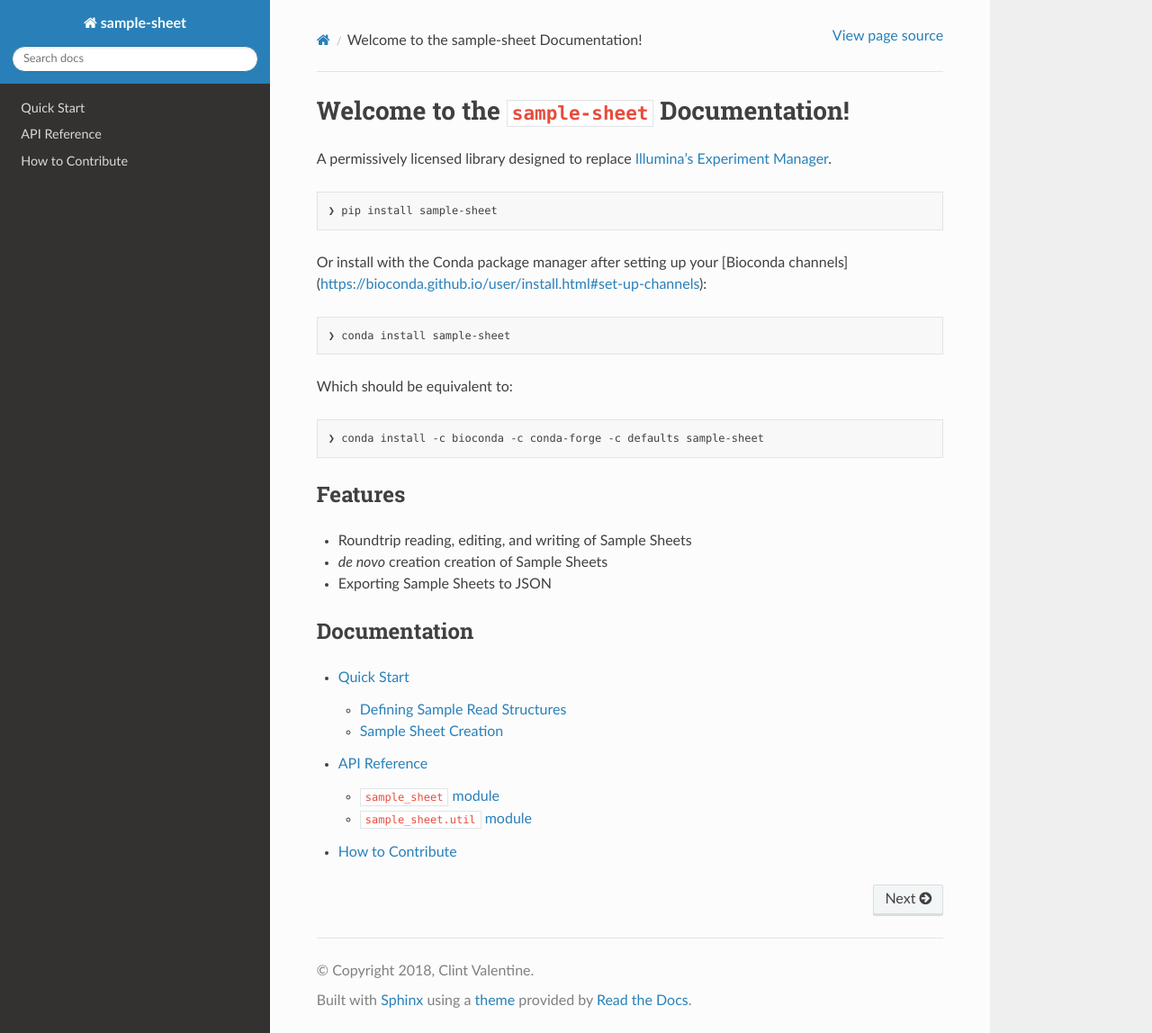
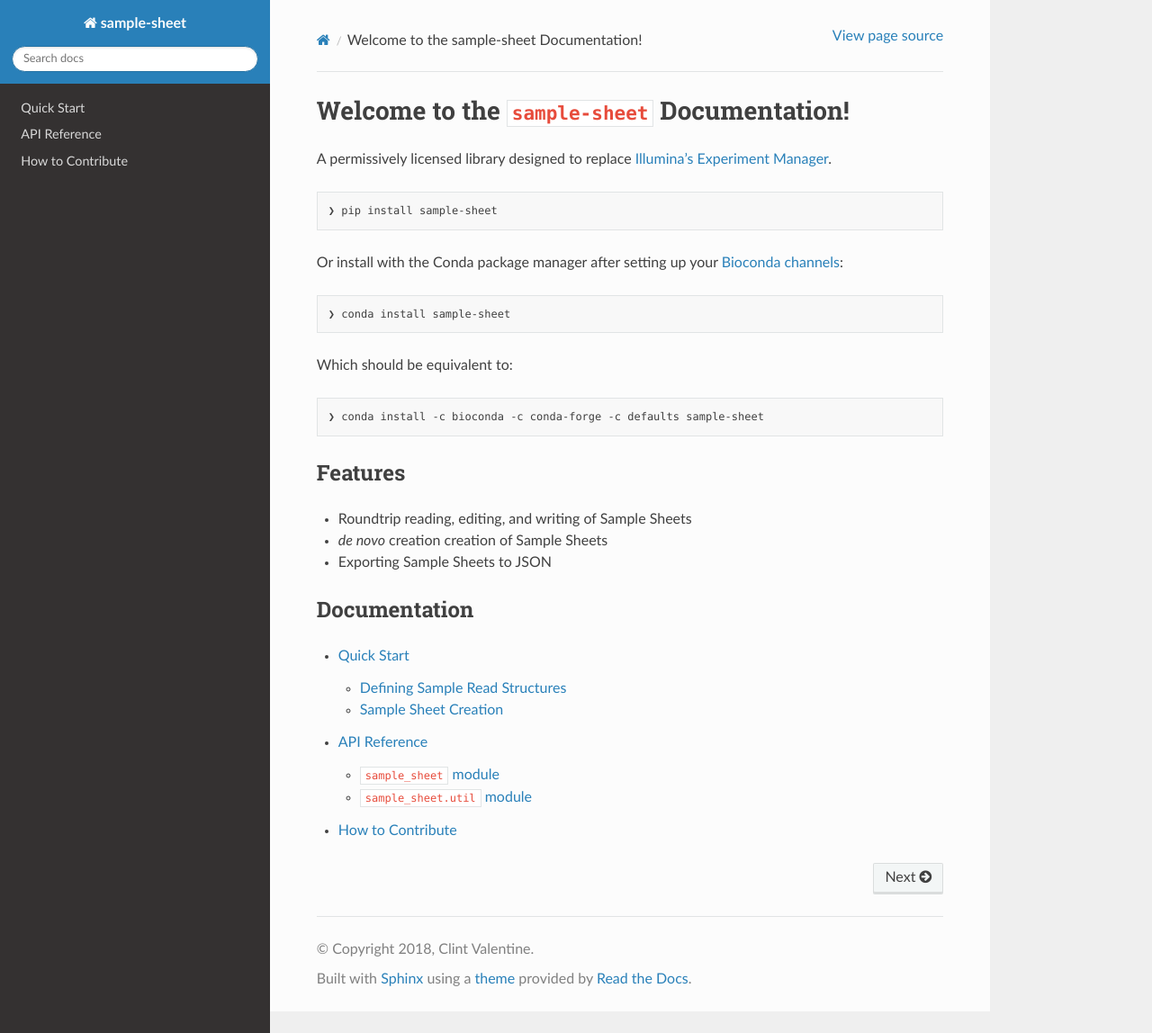
Before and after one commit to clintval/sample-sheet, a Sphinx documentation site: the page built from docs/index.rst, in a window 1280 px wide and 1148 px high. Shown: the whole window at 90% size. Built offline with Sphinx 7.4.7 and the Read the Docs theme 2.0.0, drawn with Linux system fonts in a browser that asks for light colours.

Commit message:
RST link and better Py3.6 _vs_ Py3.7 Tox support

```diff
--- a/docs/index.rst
+++ b/docs/index.rst
@@ -7,7 +7,7 @@ A permissively licensed library designed to replace `Illumina's Experiment Manag
 
     ❯ pip install sample-sheet
 
-Or install with the Conda package manager after setting up your [Bioconda channels](https://bioconda.github.io/user/install.html#set-up-channels):
+Or install with the Conda package manager after setting up your `Bioconda channels <https://bioconda.github.io/user/install.html#set-up-channels>`_:
 
 .. code-block:: bash
 
```
Also changed, not shown: 1 other file.
